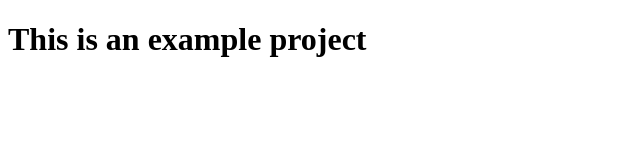
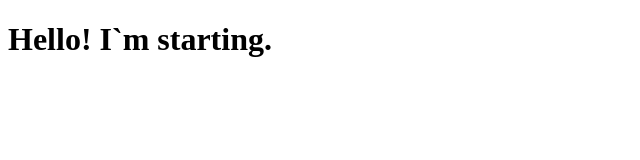
Before and after one commit to rrrubyhardd2001/my_first_project, a plain HTML site: page index.html in a window 1280 px wide. Shown: the whole page, without its empty margins (0-640 px from the left). Drawn offline with Linux system fonts and the light colour scheme.

Commit message:
add string

```diff
--- a/index.html
+++ b/index.html
@@ -6,6 +6,6 @@
     <title>Document</title>
 </head>
 <body>
-    <h1>This is an example project</h1>
+    <h1>Hello! I`m starting.</h1>
 </body>
 </html>
```
Also changed, not shown: 1 other file.
